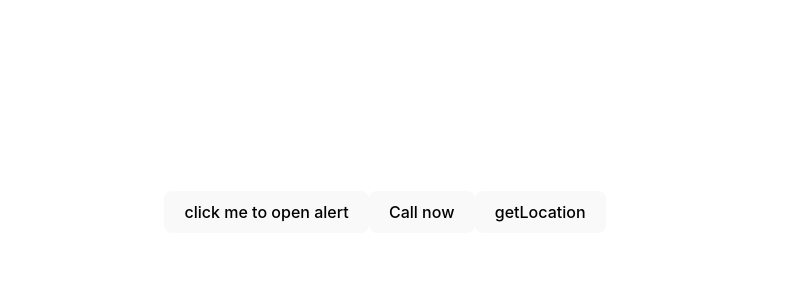
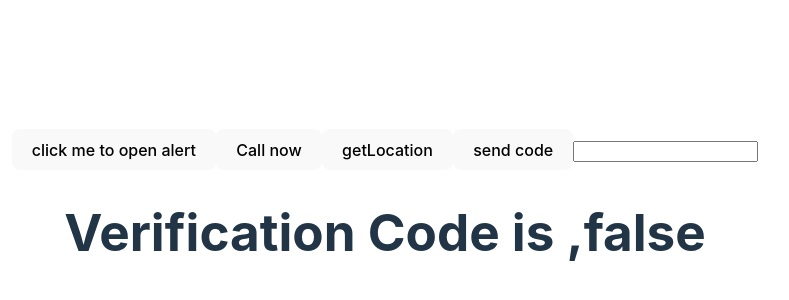
Before and after one commit to T1To48/pechoo-final-project-frontend, a React (Vite) app: page / in a window 1280 px wide. Shown: the part 188-488 px from the top of the page, without its empty margins (255-1044 px from the left). Built offline with nearby package versions, Linux system fonts and the light colour scheme.

Commit message:
succesful email verification

```diff
--- a/package.json
+++ b/package.json
@@ -9,6 +9,8 @@
     "preview": "vite preview"
   },
   "dependencies": {
+    "axios": "^1.3.5",
+    "bcryptjs": "^2.4.3",
     "react": "^18.2.0",
     "react-dom": "^18.2.0"
   },
--- a/src/App.jsx
+++ b/src/App.jsx
@@ -1,6 +1,7 @@
 import { useState } from 'react'
 import './App.css'
 import PhoneCallButton from './components/test.jsx';
+import CheckEmail from './components/EmailVerification.jsx';
 
 function App() {
   const [location, setLocation] = useState("")
@@ -35,6 +36,7 @@ function App() {
         </button>
       {location&&location}
 
+   <CheckEmail/>
     </div>
   )
 }
--- /dev/null
+++ b/src/components/EmailVerification.jsx
@@ -0,0 +1,58 @@
+import React,{useState,useEffect} from 'react'
+import axios from "axios";
+import bcrypt from "bcryptjs";
+
+const CheckEmail = () => {
+    const [isCorrect, setIsCorrect] = useState(false);
+    const [verfiCode, setverfiCode] = useState("");
+
+const EmailVerification =async()=>{
+    let headersList = {
+ "Accept": "*/*",
+}
+
+let options = {
+  method: "POST",
+  url: "http://localhost:5000/delivery-app/v1/verify/tofek.98@gmail.com",
+  headers: headersList,
+}
+try{
+    const response = await axios.request(options);
+    const {userEmail,verficationCode}=await response.data
+      setverfiCode(verficationCode)
+     console.log("typeof verfiCode :",typeof verficationCode)
+
+}catch(error){
+    console.log(error)
+}
+
+
+
+}
+
+const checkCode=(e)=>{
+    console.log(typeof e.target.value)
+        setIsCorrect(e.target.value==verfiCode)
+
+
+}
+useEffect(() => {
+  console.log("isCorrect",isCorrect)
+
+}, [isCorrect])
+
+
+  return (
+  <>
+
+  <button onClick={EmailVerification}>send code</button>
+
+
+  <input type="number" onChange={checkCode} label="recieved code"  />
+  <h1>Verification Code is ,{`${isCorrect}`}  </h1>
+ </>
+
+  )
+}
+
+export default CheckEmail;
```
Also changed, not shown: 1 other file (tests, documents, lock files or other folders).
